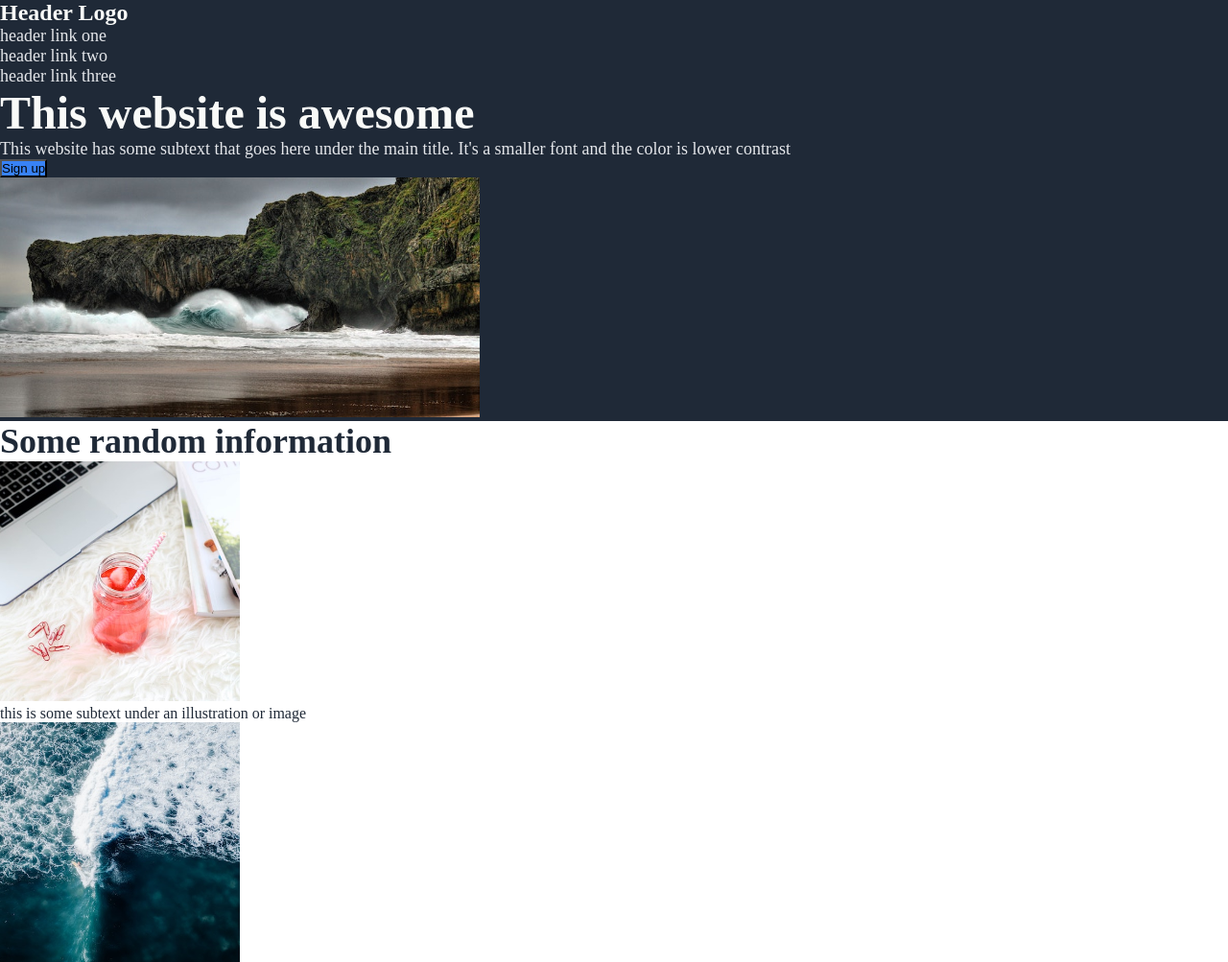
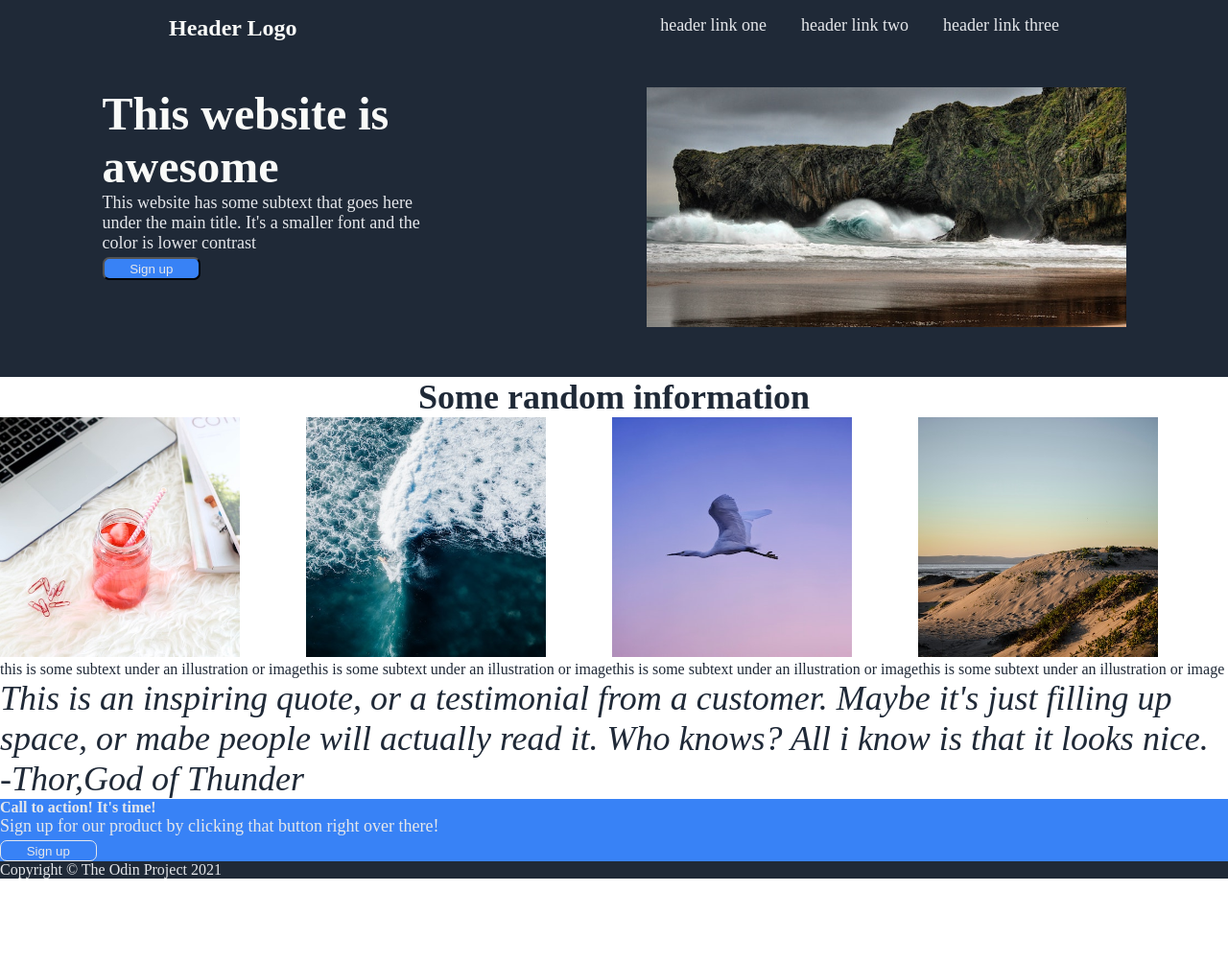
Before and after one commit to T3NZN/The-odin-project-landing-page, a plain HTML site: page index.html in a window 1280 px wide. Shown: the top 1003 px of the page at 96% size. After the commit the page ends 916 px from the top, so only its background shows below. Drawn offline with Linux system fonts and the light colour scheme.

Commit message:
started writing some css to style the landing page.

```diff
--- a/style.css
+++ b/style.css
@@ -3,6 +3,10 @@
 	margin: 0;
 	padding: 0;
 }
+
+/********************************/
+/*******TOP-NAVIGATION-LOGO******/
+/********************************/
 
 .main-header {
 	background-color: #1f2937;
@@ -14,24 +18,48 @@
 }
 
 .top-nav {
+	display: flex;
+	justify-content: space-between;
+	padding-top: 1em;
+	padding-left: 11em;
+	padding-right: 11em;
 }
 
 .main-nav ul {
+	display: flex;
+	gap: 2em;
 }
 
 ul,
 li,
 a {
-	/* padding: 0; */
-	/* margin: 0; */
 	text-decoration: none;
 	list-style-type: none;
 	color: #e5e7eb;
 	font-size: 18px;
 }
 
-.button {
-	background-color: #3882f6;
+.top {
+	display: flex;
+	justify-content: space-around;
+}
+
+.top-text {
+	display: flex;
+	flex-direction: column;
+	justify-content: center;
+	align-items: center;
+	width: 450px;
+	padding: 3em;
+}
+
+.top-text,
+button {
+	align-self: flex-start;
+}
+
+.top-image {
+	padding: 3em;
 }
 
 h2 {
@@ -44,6 +72,10 @@ p {
 	color: #e5e7eb;
 	font-size: 18px;
 }
+
+/******************************/
+/********MIDDLE-SECTION********/
+/******************************/
 
 h3 {
 	color: #1f2937;
@@ -63,13 +95,19 @@ figcaption {
 	background-color: #e5e7eb;
 }
 
-.text p {
+/*****************************/
+/********QUOTE-SECTION********/
+/*****************************/
+.quote p {
 	font-size: 36px;
 	color: #1f2937;
 	font-style: italic;
 	font-weight: lighter;
 }
 
+/****************************/
+/******SIGN-UP SECTION*******/
+/****************************/
 .signup {
 	background-color: #3882f6;
 }
@@ -78,11 +116,35 @@ h4 {
 	color: #e5e7eb;
 }
 
-.bottom {
-	border: 1px solid #e5e7eb;
-}
+/***************************/
+/*******FOOTER*************/
+/*************************/
 
 footer {
 	background-color: #1f2937;
 	color: #e5e7eb;
 }
+
+h3 {
+	text-align: center;
+}
+
+.gallery {
+	display: flex;
+}
+
+/*************************/
+/*********BUTTONS*********/
+/*************************/
+
+.button {
+	background-color: #3882f6;
+	padding: 0.2em 2em;
+	border-radius: 7px;
+	color: #e5e7eb;
+	margin-top: 0.3em;
+}
+
+.bottom {
+	border: 1px solid #e5e7eb;
+}
```
